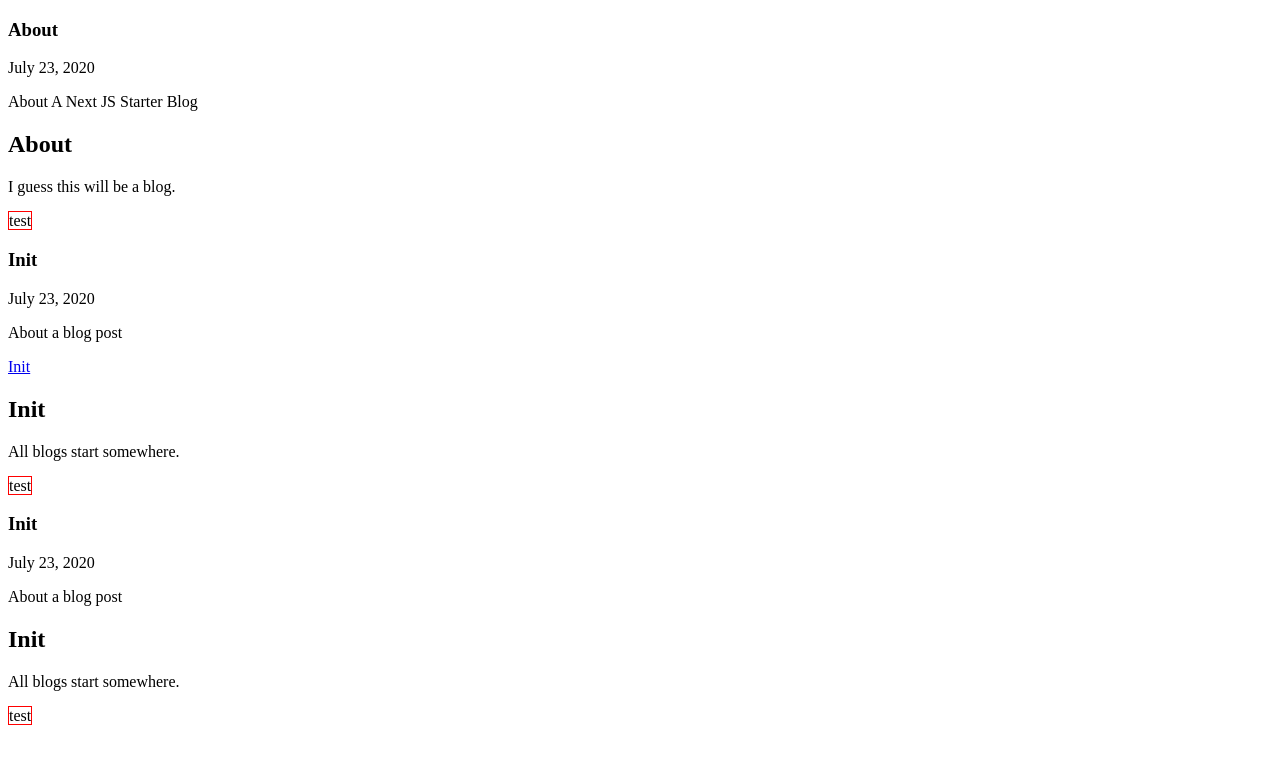
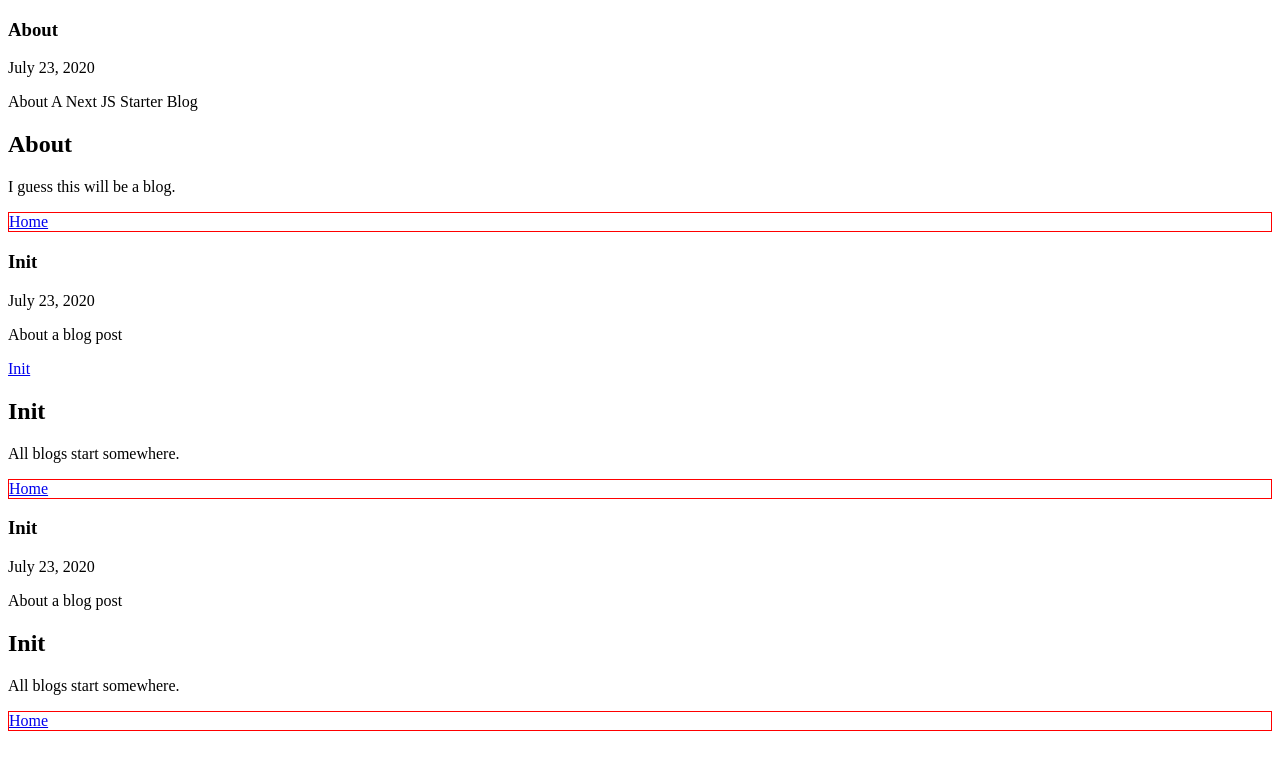
Before and after one commit to ctrble/next-md-blog-template, a Next.js app: page / in a window 1280 px wide. Shown: the top 770 px of the page. Built offline with nearby package versions, Linux system fonts and the light colour scheme.

Commit message:
replacing test with header

```diff
--- /dev/null
+++ b/src/components/Header.jsx
@@ -0,0 +1,14 @@
+import React from 'react';
+import Link from 'next/link';
+
+import styles from './Header.module.scss';
+
+const Header = () => (
+  <header className={styles.header}>
+    <Link href={'/'}>
+      <a>Home</a>
+    </Link>
+  </header>
+);
+
+export default Header;
--- a/src/components/Test.module.scss
+++ b/src/components/Header.module.scss
@@ -1,3 +1,3 @@
-.test {
+.header {
   border: 1px solid red;
 }
--- a/src/pages/index.jsx
+++ b/src/pages/index.jsx
@@ -3,7 +3,7 @@ import Link from 'next/link';
 import ReactMarkdown from 'react-markdown/with-html';
 import { directoryContent, fileContent } from '../lib/getContent';
 
-import Test from '../components/Test';
+import Header from '../components/Header';
 
 const Home = ({ about, posts, post }) => {
   return (
@@ -18,7 +18,7 @@ const Home = ({ about, posts, post }) => {
             <p>{frontmatter.description}</p>
           </section>
           <ReactMarkdown escapeHtml={false} source={content} />
-          <Test />
+          <Header />
         </article>
       ))}
 
@@ -35,7 +35,7 @@ const Home = ({ about, posts, post }) => {
             <a>{frontmatter.title}</a>
           </Link>
           <ReactMarkdown escapeHtml={false} source={content} />
-          <Test />
+          <Header />
         </article>
       ))}
 
@@ -48,7 +48,7 @@ const Home = ({ about, posts, post }) => {
           <p>{post.frontmatter.description}</p>
         </section>
         <ReactMarkdown escapeHtml={false} source={post.content} />
-        <Test />
+        <Header />
       </article>
     </div>
   );
--- a/src/pages/posts/[slug].jsx
+++ b/src/pages/posts/[slug].jsx
@@ -2,7 +2,7 @@ import React from 'react';
 import ReactMarkdown from 'react-markdown/with-html';
 import { fileContent, slugs } from '../../lib/getContent';
 
-import Test from '../../components/Test';
+import Header from '../../components/Header';
 
 const Slug = ({ post }) => {
   return (
@@ -15,7 +15,7 @@ const Slug = ({ post }) => {
         <p>{post.frontmatter.description}</p>
       </section>
       <ReactMarkdown escapeHtml={false} source={post.content} />
-      <Test />
+      <Header />
     </article>
   );
 };
```
Also changed, not shown: src/components/Test.jsx (deleted, +0 -7 lines).
